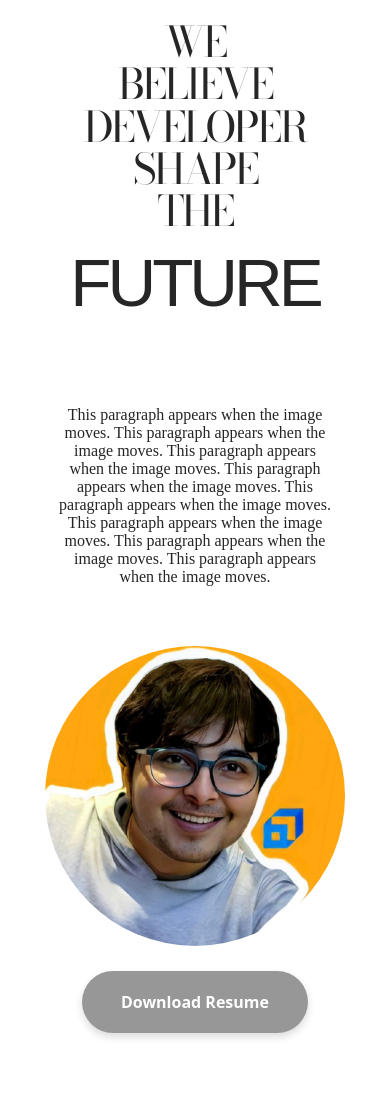
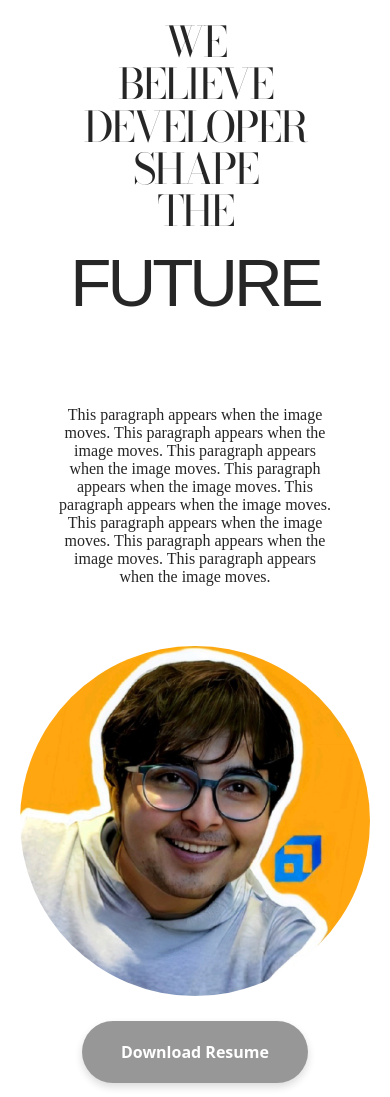
Before and after one commit to HimalayaJhala/nextweb, a Next.js app: page / in a window 390 px wide. Shown: the top 1097 px of the page. Built offline with nearby package versions, Linux system fonts and the light colour scheme; a web font is replaced by a local one.

Commit message:
Animation

```diff
--- a/pages/index.js
+++ b/pages/index.js
@@ -34,8 +34,8 @@ const YourComponent = () => {
       //Create mobile-specific timeline
       const mobileTl = gsap.timeline({ yoyo: true  });
 
-      mobileTl.to(imageRef.current, { yoyo: true, y: 200, duration: 3  ,delay: 1.0, top : 100 });
-      const para = gsap.to(paraRef.current, { yoyo: true, y : -100 ,duration: 3, delay: 0.5, opacity: 0.9 });
+      mobileTl.to(imageRef.current, { yoyo: true, y: 200, duration: 4  ,delay: .50, top : 100 });
+      const para = gsap.to(paraRef.current, { yoyo: true, y : -100 ,duration: 4, delay: 0.50, opacity: 1 });
       //Pause the main timeline (tl) before playing mobileTl
       tl.pause();
       mobileTl.play();
--- a/styles/index.module.css
+++ b/styles/index.module.css
@@ -257,7 +257,7 @@ font-size: 1rem;
         position: relative;
         justify-content: center;
         align-items: center;
-        margin-bottom : 125px;
+        margin-bottom : 175px;
     }
 
     /* .Firstbox{
@@ -285,8 +285,8 @@ font-size: 1rem;
 
     .pic {
         position:absolute;
-        width: 300px;
-        height: 300px;
+        width: 350px;
+        height: 350px;
 
     }
 
```
